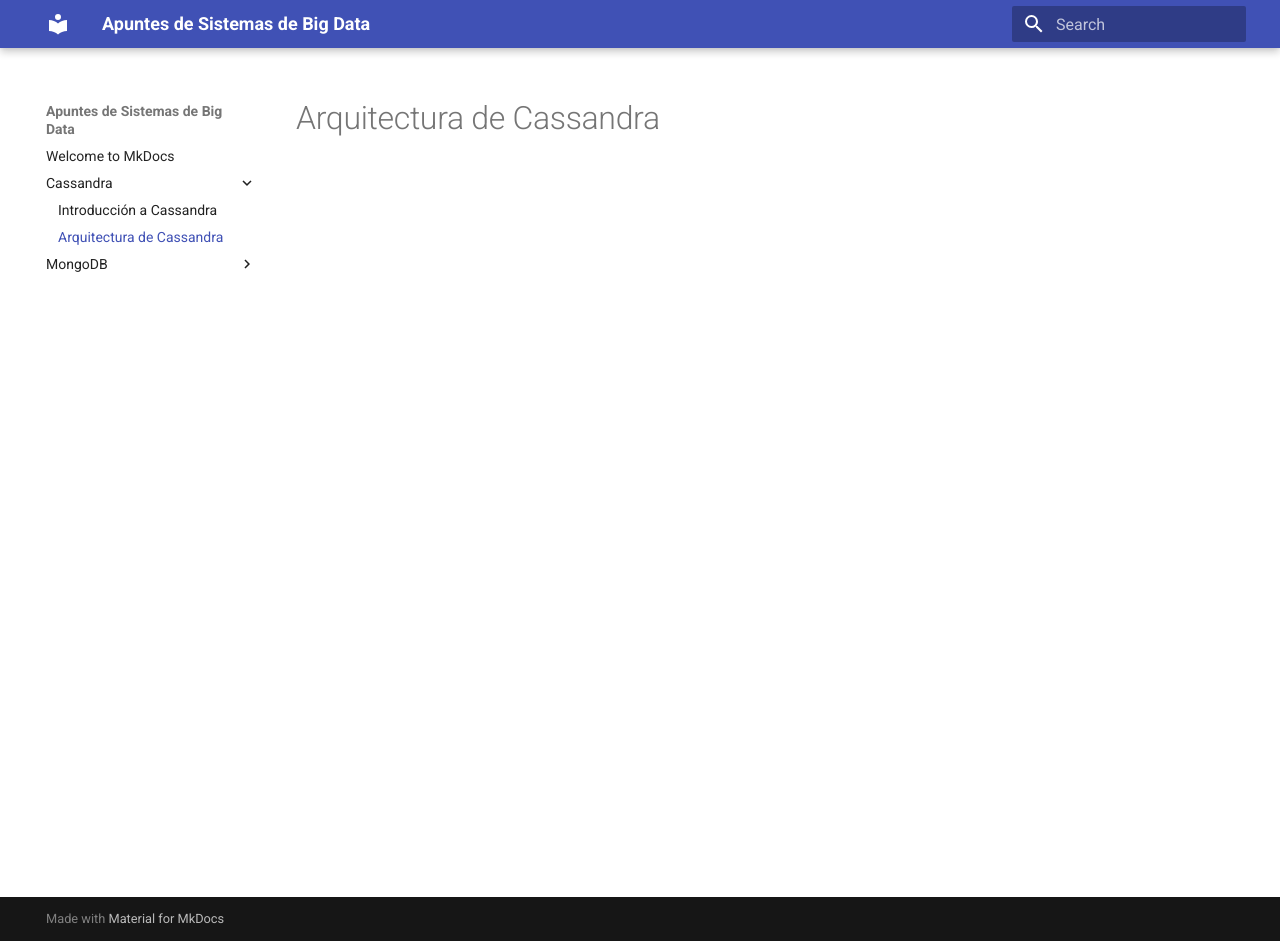
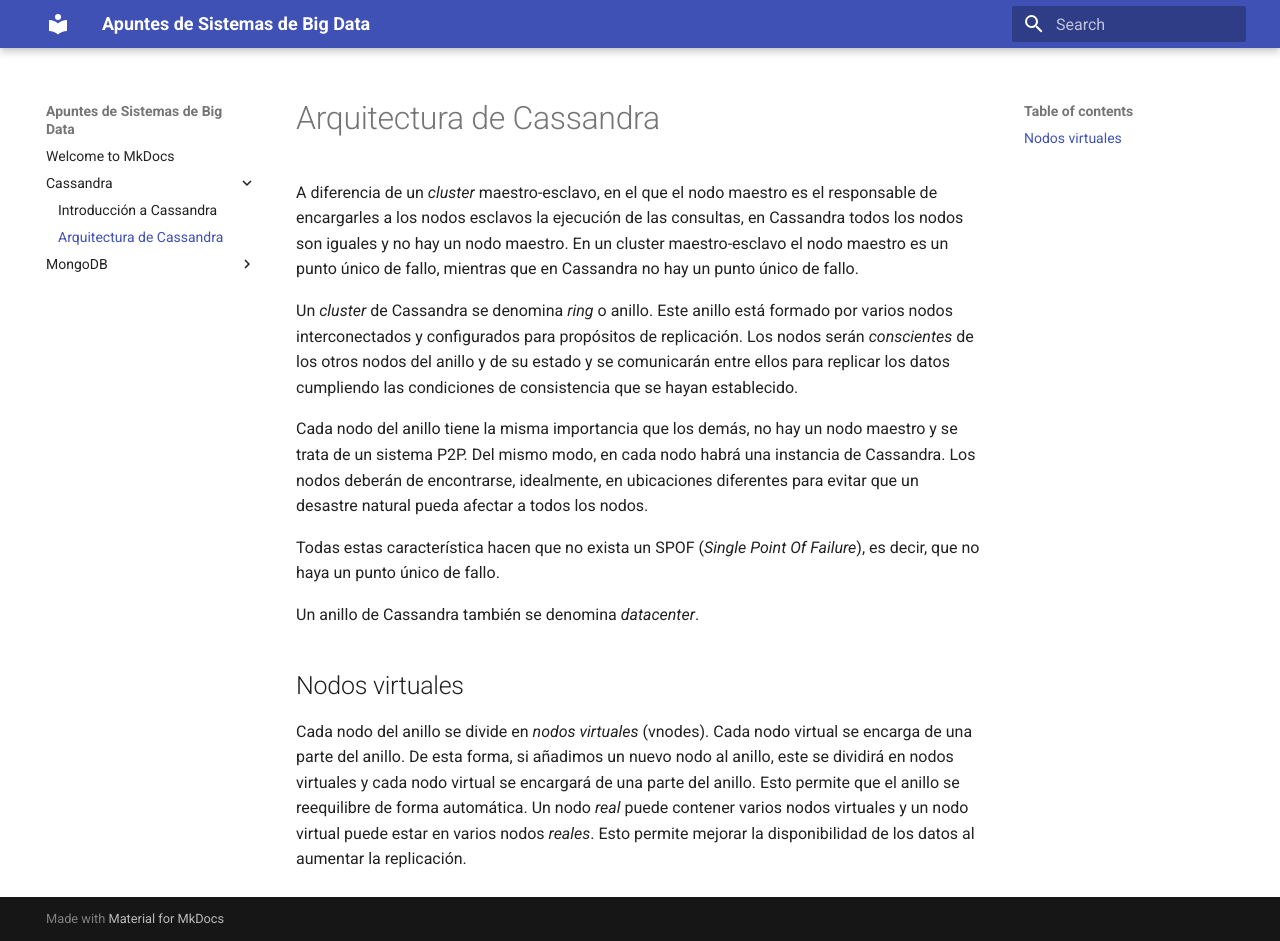
Before and after one commit to mmourazos/SBD, an MkDocs documentation site: the page built from docs/Cassandra/02 - Arquitectura.md, in a window 1280 px wide and 941 px high. Built offline with MkDocs 1.6.1 and Material for MkDocs 9.7.7, drawn with Linux system fonts in a browser that asks for light colours.

Commit message:
Añadido contenido a Cassandra.

```diff
--- a/docs/Cassandra/02 - Arquitectura.md
+++ b/docs/Cassandra/02 - Arquitectura.md
@@ -1 +1,15 @@
 # Arquitectura de Cassandra
+
+A diferencia de un *cluster* maestro-esclavo, en el que el nodo maestro es el responsable de encargarles a los nodos esclavos la ejecución de las consultas, en Cassandra todos los nodos son iguales y no hay un nodo maestro. En un cluster maestro-esclavo el nodo maestro es un punto único de fallo, mientras que en Cassandra no hay un punto único de fallo.
+
+Un *cluster* de Cassandra se denomina *ring* o anillo. Este anillo está formado por varios nodos interconectados y configurados para propósitos de replicación. Los nodos serán *conscientes* de los otros nodos del anillo y de su estado y se comunicarán entre ellos para replicar los datos cumpliendo las condiciones de consistencia que se hayan establecido.
+
+Cada nodo del anillo tiene la misma importancia que los demás, no hay un nodo maestro y se trata de un sistema P2P. Del mismo modo, en cada nodo habrá una instancia de Cassandra. Los nodos deberán de encontrarse, idealmente, en ubicaciones diferentes para evitar que un desastre natural pueda afectar a todos los nodos.
+
+Todas estas característica hacen que no exista un SPOF (*Single Point Of Failure*), es decir, que no haya un punto único de fallo.
+
+Un anillo de Cassandra también se denomina *datacenter*.
+
+## Nodos virtuales
+
+Cada nodo del anillo se divide en *nodos virtuales* (vnodes). Cada nodo virtual se encarga de una parte del anillo. De esta forma, si añadimos un nuevo nodo al anillo, este se dividirá en nodos virtuales y cada nodo virtual se encargará de una parte del anillo. Esto permite que el anillo se reequilibre de forma automática. Un nodo *real* puede contener varios nodos virtuales y un nodo virtual puede estar en varios nodos *reales*. Esto permite mejorar la disponibilidad de los datos al aumentar la replicación.
```
